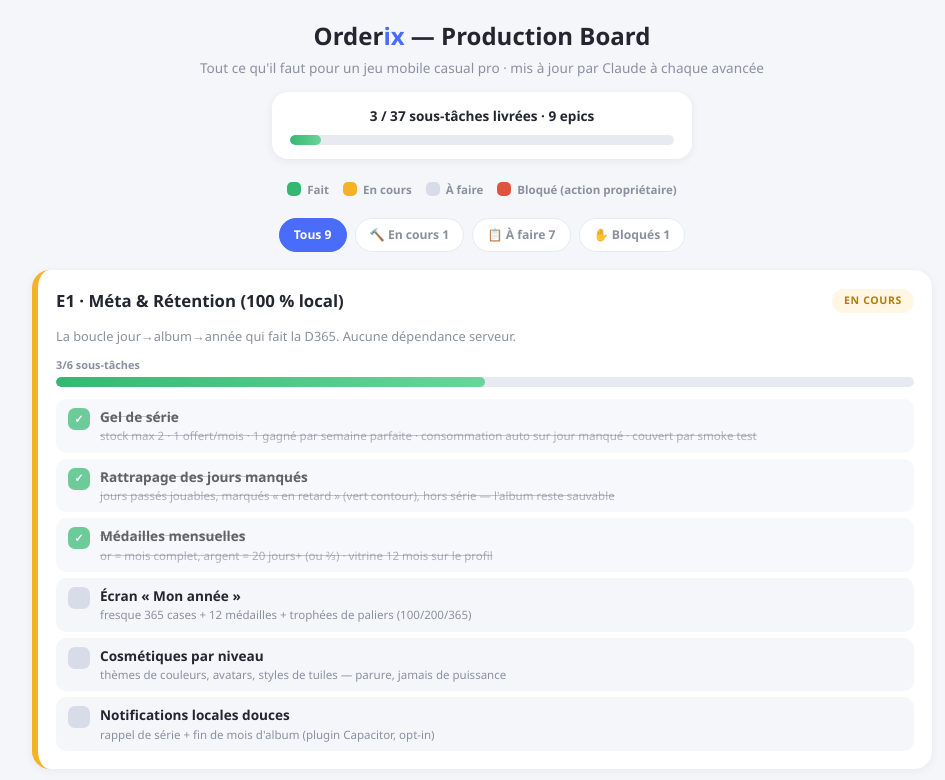
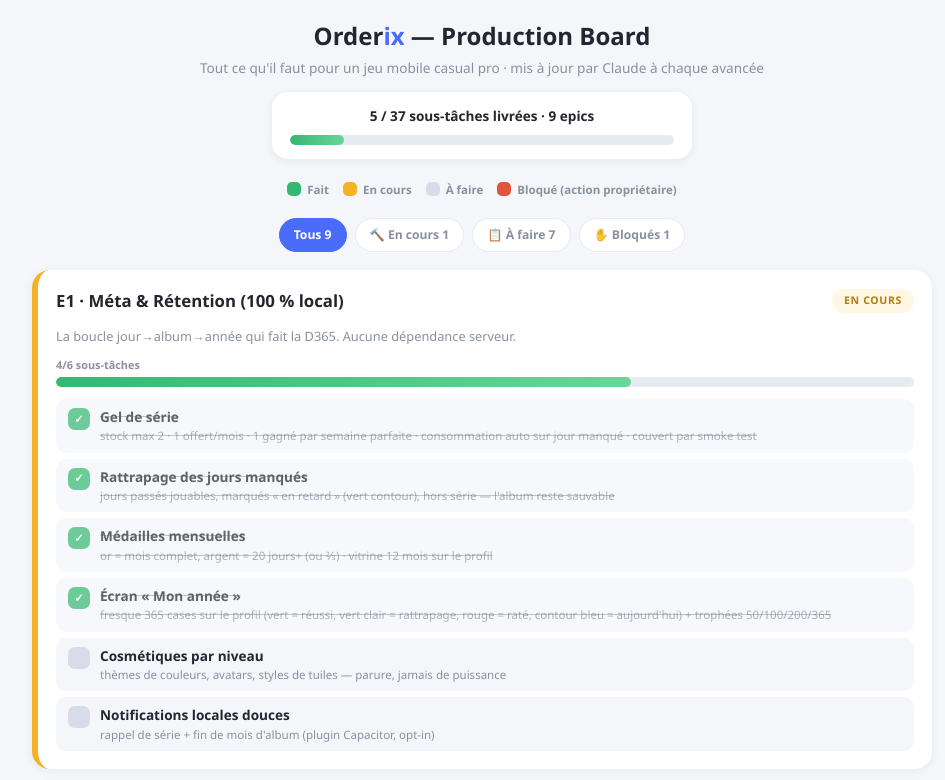
Before and after one commit to Wael3rd/orderix, a plain HTML site: page board.html in a window 1280 px wide. Shown: the top 780 px of the page, without its empty margins (158-1103 px from the left). Drawn offline with Linux system fonts and the light colour scheme.

Commit message:
board : mon annee + partage faits, CI en cours

```diff
--- a/board.html
+++ b/board.html
@@ -84,7 +84,7 @@ const EPICS = [
     {s:'fait', t:"Gel de série", n:"stock max 2 · 1 offert/mois · 1 gagné par semaine parfaite · consommation auto sur jour manqué · couvert par smoke test"},
     {s:'fait', t:"Rattrapage des jours manqués", n:"jours passés jouables, marqués « en retard » (vert contour), hors série — l'album reste sauvable"},
     {s:'fait', t:"Médailles mensuelles", n:"or = mois complet, argent = 20 jours+ (ou ⅔) · vitrine 12 mois sur le profil"},
-    {s:'afaire', t:"Écran « Mon année »", n:"fresque 365 cases + 12 médailles + trophées de paliers (100/200/365)"},
+    {s:'fait', t:"Écran « Mon année »", n:"fresque 365 cases sur le profil (vert = réussi, vert clair = rattrapage, rouge = raté, contour bleu = aujourd'hui) + trophées 50/100/200/365"},
     {s:'afaire', t:"Cosmétiques par niveau", n:"thèmes de couleurs, avatars, styles de tuiles — parure, jamais de puissance"},
     {s:'afaire', t:"Notifications locales douces", n:"rappel de série + fin de mois d'album (plugin Capacitor, opt-in)"}
   ]
@@ -114,7 +114,7 @@ const EPICS = [
   id:'viral', title:'E4 · Viralité & Partage', status:'afaire',
   goal:"Chaque victoire est une publicité. Le modèle Wordle : partage sans spoiler.",
   tasks:[
-    {s:'afaire', t:"Partage de résultat façon Wordle", n:"carte emoji (jour, mode, temps, série) sans révéler la solution — 1 tap vers WhatsApp"},
+    {s:'fait', t:"Partage de résultat façon Wordle", n:"carte emoji : jour, mode, temps, série 🔥, barre d'année 🟩 + lien défi « Tu fais mieux ? » — via le partage natif Android"},
     {s:'afaire', t:"Lien d'invitation avec parrainage", n:"le paramètre ?ref= est déjà capté dans state.js — récompense cosmétique au parrain et à la filleule"},
     {s:'afaire', t:"Défi direct « bats mon temps »", n:"deep link vers le jour joué avec le temps à battre affiché"},
     {s:'afaire', t:"Page résultat publique (Open Graph)", n:"le lien partagé montre une jolie carte dans WhatsApp/iMessage"}
@@ -142,7 +142,7 @@ const EPICS = [
   id:'release', title:'E7 · Release & Qualité', status:'afaire',
   goal:"Du dépôt GitHub au Play Store, proprement.",
   tasks:[
-    {s:'afaire', t:"CI GitHub Actions : APK à chaque push", n:"remplace les builds locaux — faisable dès maintenant"},
+    {s:'encours', t:"CI GitHub Actions : APK à chaque push", n:"smoke test bloquant → build → publication auto sur staging-latest · jeton feedback via secret ORDERIX_FEEDBACK_TOKEN"},
     {s:'afaire', t:"Signing release + AAB + versioning auto", n:"keystore sécurisé, versionCode incrémental"},
     {s:'bloque', t:"Compte Google Play Developer", n:"ACTION PROPRIÉTAIRE : créer le compte (25 $ une fois)"},
     {s:'afaire', t:"Fiche Play Store", n:"captures, description, icône, privacy policy (obligatoire)"},
```
